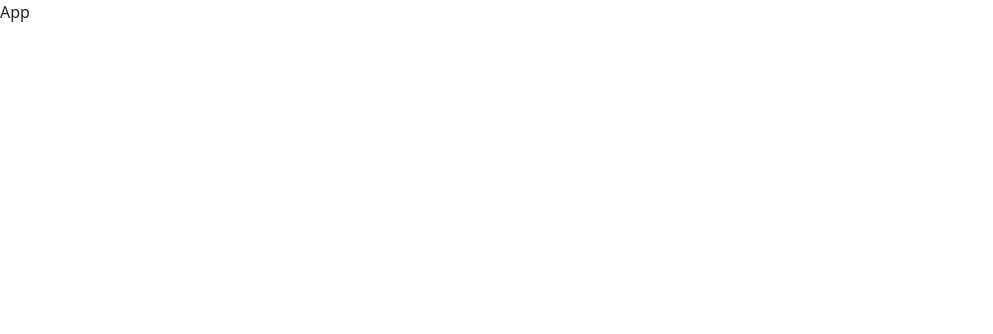
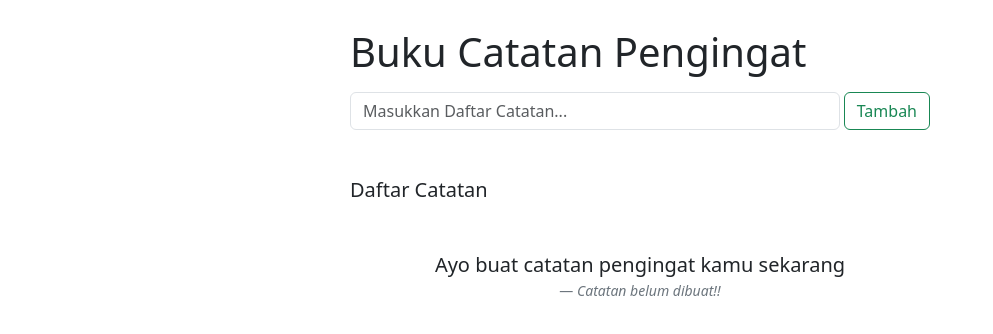
Before and after one commit to efraimurelpalodang/ReMind-react, a React (Vite) app: page / in a window 1280 px wide. Shown: the top 334 px of the page, without its empty margins (0-993 px from the left). Built offline with nearby package versions, Linux system fonts and the light colour scheme.

Commit message:
selesai tapi masih banyak kurangnya wkwk

```diff
--- a/index.html
+++ b/index.html
@@ -4,7 +4,7 @@
     <meta charset="UTF-8" />
     <link rel="icon" type="image/svg+xml" href="/vite.svg" />
     <meta name="viewport" content="width=device-width, initial-scale=1.0" />
-    <title>noteapp-eup</title>
+    <title>CatatanBelanja | EUP</title>
     <link href="https://cdn.jsdelivr.net/npm/bootstrap@5.3.8/dist/css/bootstrap.min.css" rel="stylesheet" integrity="sha384-sRIl4kxILFvY47J16cr9ZwB07vP4J8+LH7qKQnuqkuIAvNWLzeN8tE5YBujZqJLB" crossorigin="anonymous">
   </head>
   <body>
--- a/src/App.jsx
+++ b/src/App.jsx
@@ -1,9 +1,26 @@
-import React from 'react'
+import React, { useState } from 'react'
+import Form from './components/Form'
+import Container from './components/Container'
+import NoteList from './components/NoteList'
 
 const App = () => {
+  const [notes, setNotes] = useState([]);
+
+  const tambahCatatan = catatanBaru => {
+    setNotes([
+      ...notes,
+      catatanBaru
+    ]);
+  }
+
   return (
-    <div>App</div>
-  )
+    <>
+      <Container>
+        <Form tambahCatatan={tambahCatatan} />
+        <NoteList notes={notes}/>
+      </Container>
+    </>
+  );
 }
 
 export default App
--- /dev/null
+++ b/src/components/Container.jsx
@@ -0,0 +1,15 @@
+import React from 'react'
+
+const Container = ({children}) => {
+  return (
+    <div className='px-5 py-1 mt-4'>
+      <div className='row'>
+        <div className='col-md-6 mx-auto'>
+          {children}
+        </div>
+      </div>
+    </div>
+  )
+}
+
+export default Container
--- /dev/null
+++ b/src/components/Form.jsx
@@ -0,0 +1,33 @@
+import { useState } from "react";
+
+const Form = ({tambahCatatan}) => {
+  const [note, setNote] = useState('');
+
+  const handleSubmit = (e) => {
+    e.preventDefault();
+    tambahCatatan(note);
+    setNote('');
+  }
+
+  const handleOnChange = e => {
+    setNote(e.target.value);
+  }
+
+  return (
+    <>
+      <form className="mb-5" onSubmit={handleSubmit}>
+        <div>
+          <h1>Buku Catatan Pengingat</h1>
+          <div className="d-flex gap-1 mt-3">
+            <input type="text" onChange={handleOnChange} value={note} className="form-control" placeholder="Masukkan Daftar Catatan..." />
+            <button type="submit" className="btn btn-outline-success">
+            Tambah
+            </button>
+          </div>
+        </div>
+      </form>
+    </>
+    );
+};
+
+export default Form;
--- /dev/null
+++ b/src/components/NoteList.jsx
@@ -0,0 +1,40 @@
+import { useState } from "react";
+
+const NoteList = ({ notes }) => {
+  const [klik, setKlik] = useState([]);
+
+  const handleChangeClick = (e, i) => {
+    const newClick = [...klik];
+    newClick[i] = e.target.checked;
+    setKlik(newClick)
+  }
+
+  return (
+    <>
+      <h5>Daftar Catatan</h5>
+      {notes.length != 0 ? (
+      <ul className="list-unstyled mt-4">
+        {notes.map((note, i) => (
+        <li key={i}>
+          <div className={`alert ${klik[i] ? 'alert-success': 'alert-dark'} d-flex gap-2 align-items-center mb-2 overflow-x-hidden`} role="alert">
+            <input type="checkbox" className="p-3" onChange={e => handleChangeClick(e, i)} value={klik}/>
+            <span className="mb-1">{klik[i]? <s>{note}</s> : note}</span>
+          </div>
+        </li>
+        ))}
+      </ul>
+      ) : (
+      <figure className="text-center mt-5">
+        <blockquote className="blockquote">
+        <p>Ayo buat catatan pengingat kamu sekarang</p>
+        </blockquote>
+        <figcaption className="blockquote-footer">
+        <cite title="Source Title">Catatan belum dibuat!!</cite>
+        </figcaption>
+      </figure>
+      )}
+    </>
+  );
+};
+
+export default NoteList;
```
